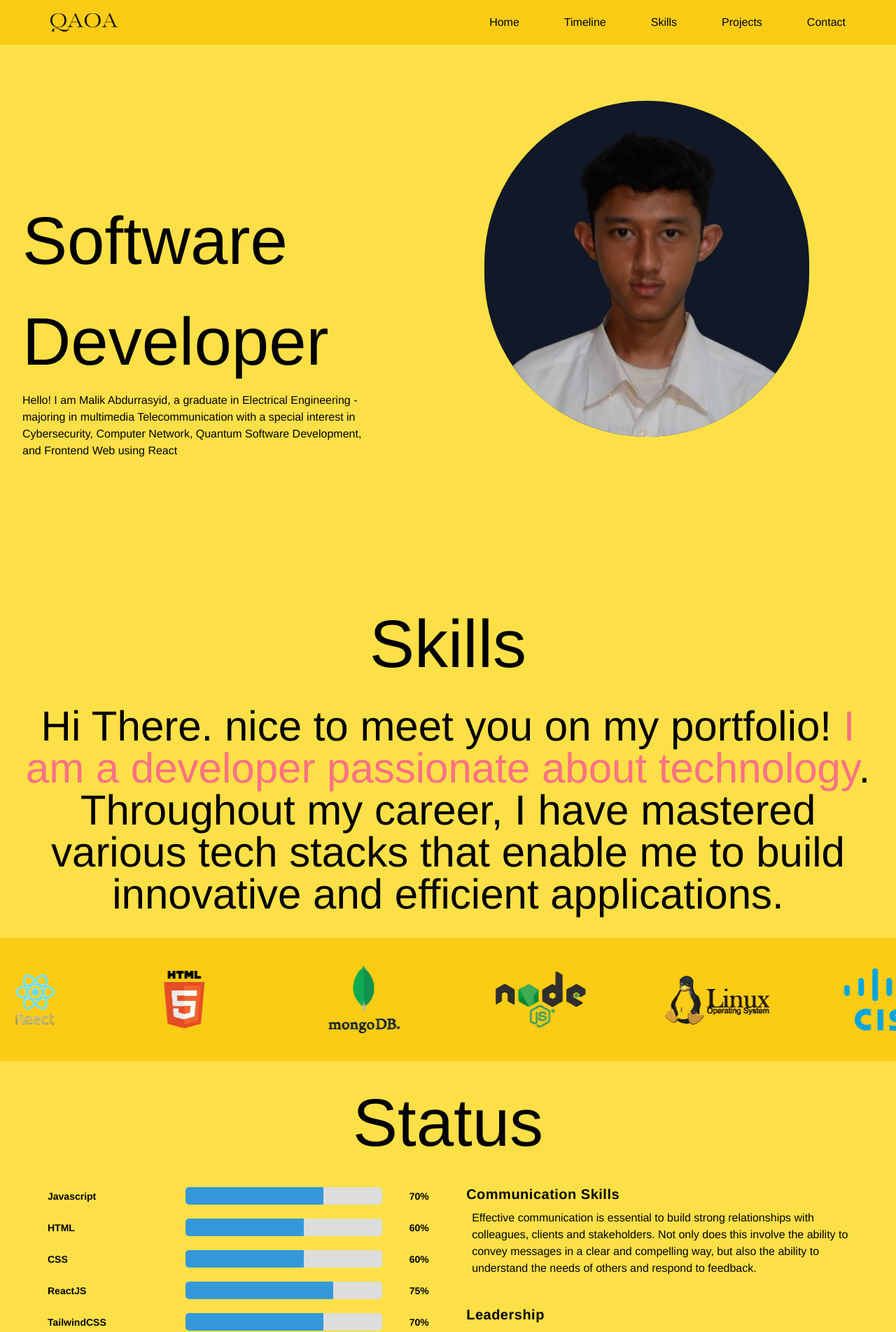
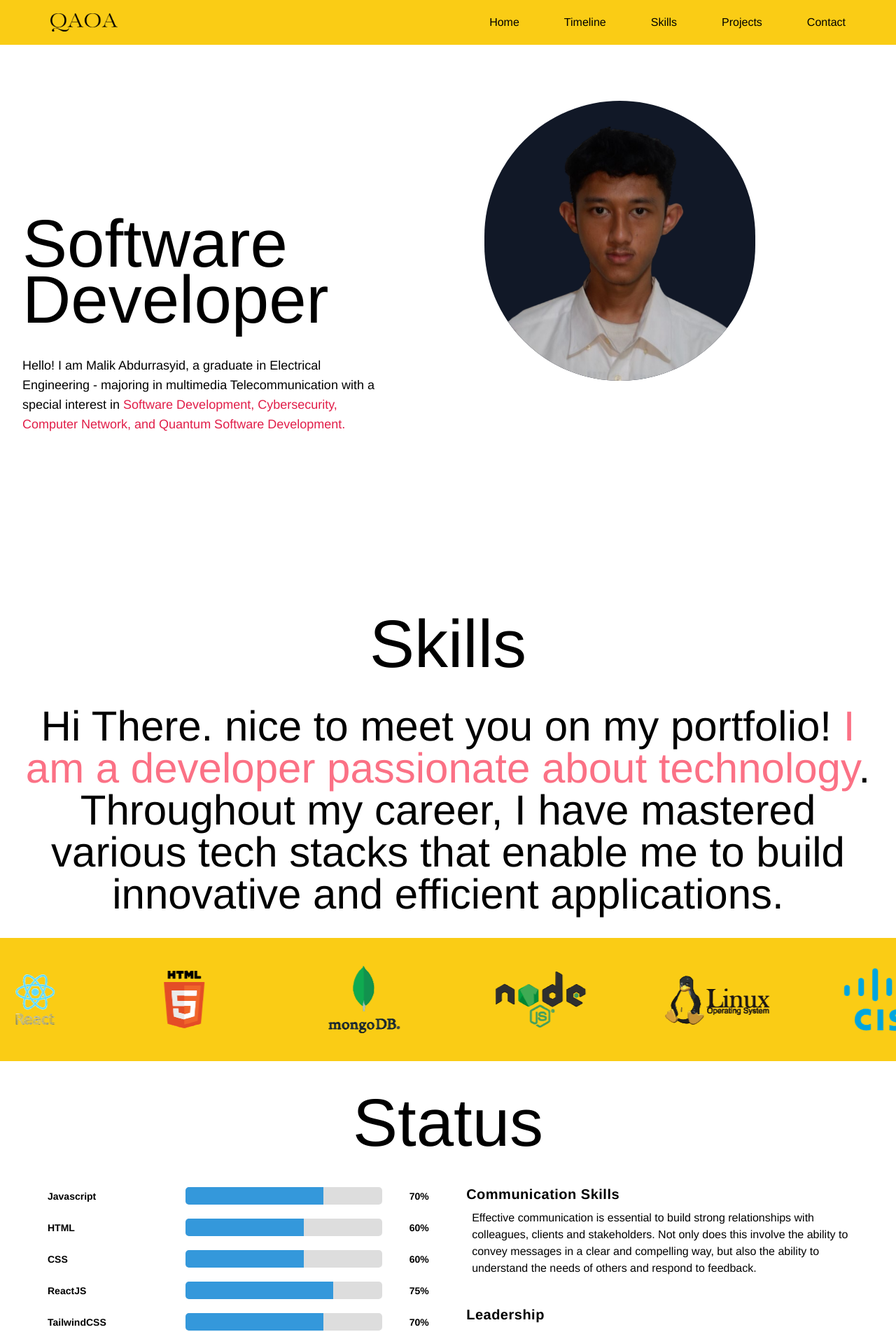
Before and after one commit to Maleekabd/myPortofolio, a React (Vite) app: page / in a window 1280 px wide. Shown: the top 1903 px of the page at 70% size. Built offline with nearby package versions, Linux system fonts and the light colour scheme.

Commit message:
updated : change background color

```diff
--- a/src/components/Card.css
+++ b/src/components/Card.css
@@ -11,10 +11,11 @@
   background-size: cover;
 }
 
-#skills {
+/* #skills {
   --tw-bg-opacity: 1;
   background-color: rgb(253 224 71 / var(--tw-bg-opacity)) /* #fde047 */;
-}
+/* }  */
+
 .softskills h3 {
   position: relative;
   display: inline-block;
--- a/src/components/Card.jsx
+++ b/src/components/Card.jsx
@@ -74,7 +74,7 @@ const Card = () => {
   });
   return (
     <>
-      <div className="bg-yellow-300 min-[320px]:pt-5 sm:p-6 md:p-10 lg:p-10 flex flex-col items-center justify-around h-auto">
+      <div className="min-[320px]:pt-5 sm:p-6 md:p-10 lg:p-10 flex flex-col items-center justify-around h-auto">
         <h1 className="min-[320px]:text-2xl min-[320px]:font-bold md:text-8xl md:font-normal lg:text-8xl lg:font-normal">
           Status
         </h1>
@@ -154,7 +154,7 @@ const Card = () => {
           </div>
         </div>
       </div>
-      <section id="projects" className=" bg-yellow-300 h-auto">
+      <section id="projects" className=" h-auto">
         <div className="flex flex-col">
           <span
             data-aos="fade-right"
@@ -163,7 +163,7 @@ const Card = () => {
             Projects{" "}
             <MdKeyboardDoubleArrowLeft className="animation-to-left text-black" />
           </span>
-          <span className="min-[320px]:text-[4em] min-[320px]:pl-0 lg:pl-5 leading-5 text-center md:text-[13em] lg:text-[13em] text-black italic">
+          <span className="z-10 min-[320px]:text-[4em] min-[320px]:pl-0 lg:pl-5 leading-5 text-center md:text-[13em] lg:text-[13em] text-black italic">
             Projects
           </span>
           <span
--- a/src/components/Footer.jsx
+++ b/src/components/Footer.jsx
@@ -2,7 +2,7 @@ import { Link } from "react-router-dom";
 
 const Footer = () => {
   return (
-    <section className="bg-yellow-300 dark:bg-gray-800 dark:text-gray-50">
+    <section className=" dark:bg-gray-800 dark:text-gray-50">
       <div className="container flex flex-col p-4 mx-auto md:p-8 lg:flex-row dark:divide-gray-400">
         <ul className="self-center py-6 space-y-4 text-center sm:flex sm:space-y-0 sm:justify-around sm:space-x-4 lg:flex-1 lg:justify-start">
           <li>
--- a/src/components/landingpage.jsx
+++ b/src/components/landingpage.jsx
@@ -7,7 +7,7 @@ const LandingPage = () => {
       <Navbar />
       <section
         id="landing-page"
-        className="bg-yellow-300 min-[320px]:justify-evenly min-[320px]:flex-col flex  lg:flex-row md:h-auto lg:h-screen   lg:justify-between relative h-auto overflow-hidden"
+        className=" min-[320px]:justify-evenly min-[320px]:flex-col flex  lg:flex-row md:h-auto lg:h-screen   lg:justify-between relative h-auto overflow-hidden"
       >
         <div className="w-full flex md:justify-between md:items-center lg:flex-row md:flex-col-reverse lg:justify-evenly lg:items-center">
           {/* <video
@@ -18,18 +18,21 @@ const LandingPage = () => {
           >
             <source src={DB} />
           </video> */}
-          <div className="relative min-[320px]:flex min-[320px]:justify-evenly min-[320px]:flex-col p-8 min-[320px]:h-screen md-w-3/6 lg:w-full md:block lg:block lg:h-auto">
+          <div className="relative min-[320px]:flex min-[320px]:justify-evenly min-[320px]:flex-col p-8 min-[320px]:h-screen md-w-3/6 lg:w-full md:block lg:block lg:h-auto space-y-10">
             {/* <span className="sm:hidden md:hidden lg:hidden absolute -top-5 -right-10 w-32 rounded-[100%] bg-teal-200 h-32"></span>
             <span className="sm:hidden md:hidden lg:hidden absolute -z-10 -bottom-5 -left-10 w-32 rounded-[100%] bg-teal-200 h-32"></span> */}
             {/* <h3 className="min-[320px]:text-xl">hi. i am Malik Abdurrasyid</h3> */}
-            <h1 className=" min-[320px]:text-[55px] min-[320px]:font-bold lg:font-normal md:text-[6em] lg:text-[6em]">
+            <h1 className=" min-[320px]:text-[55px] min-[320px]:font-bold lg:font-normal md:text-[6em] lg:text-[6em] leading-[5rem]">
               Software Developer
             </h1>
-            <p className="min-[320px]:block lg:block">
+            <p className="min-[320px]:block lg:block text-lg">
               Hello! I am Malik Abdurrasyid, a graduate in Electrical
               Engineering - majoring in multimedia Telecommunication with a
-              special interest in Cybersecurity, Computer Network, Quantum
-              Software Development, and Frontend Web using React
+              special interest in {" "}
+              <span className="text-rose-600">
+              Software Development, Cybersecurity, Computer Network, and Quantum
+              Software Development.
+              </span>
             </p>
           </div>
           <figure
@@ -38,7 +41,7 @@ const LandingPage = () => {
           >
             <img
               loading="lazy"
-              className="min-[320px]:hidden sm:hidden md:block md:h-64 lg:block lg:h-[30em] rounded-full bg-gradient-to-br from bg-gray-900 to-black "
+              className="min-[320px]:hidden sm:hidden md:block md:h-64 lg:block lg:h-[25em] rounded-full bg-gradient-to-br from bg-gray-900 to-black "
               src={NoBg}
               alt=""
             />
```
